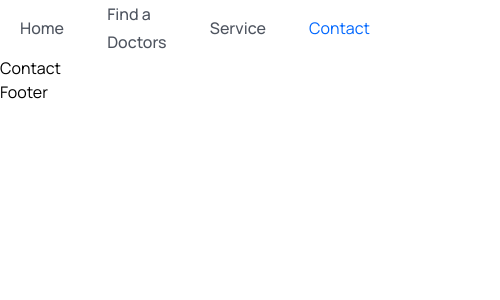
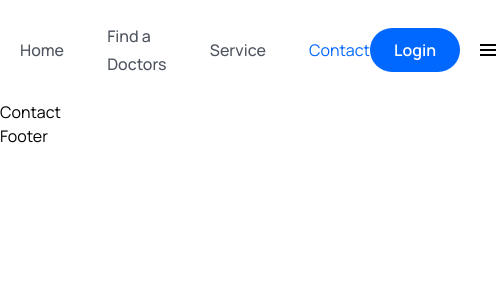
Before and after one commit to SalmanMohammed2001/Doctor_Appointement, a React (Vite) app: page /contact in a window 390 px wide. Shown: the top 300 px of the page, 500 px wide, since content can reach past the window. Built offline with nearby package versions, Linux system fonts and the light colour scheme.

Commit message:
header style add:

```diff
--- a/src/components/Header/Header.tsx
+++ b/src/components/Header/Header.tsx
@@ -1,6 +1,8 @@
 import logo from '../../assets/images/logo.png'
-import {NavLink} from "react-router-dom";
-
+import {Link, NavLink} from "react-router-dom";
+import userImg from '../../assets/images/avatar-icon.png'
+import {BiMenu} from 'react-icons/bi'
+import {useRef} from "react";
 
 const navLink = [
     {
@@ -21,6 +23,9 @@
     },
 ]
 const Header = () => {
+
+
+
     return (
         <header className="header flex items-center">
             <div className="container">
@@ -29,7 +34,7 @@
                     <div>
                         <img src={logo} alt=""/>
                     </div>
-
+                    {/*============menu==============================*/}
                     <div className="navihation ">
                         <ul className="menu flex items-center gap-[2.7rem]">
                             {navLink.map((link, index) => {
@@ -37,7 +42,7 @@
                                     <li key={index}>
                                         <NavLink to={link.path}
                                                  className={navClass => navClass.isActive ? "text-primaryColor text-[16px] leading-7" +
-                                                     "font-[600]" : "text-textColor text-[16px] leading-7 font-[500]"}>{link.display}</NavLink>
+                                                     "font-[600]" : "text-textColor text-[16px] leading-7 font-[500] hover:text-primaryColor"}>{link.display}</NavLink>
                                     </li>
                                 )
                             })
@@ -46,8 +51,27 @@
                         </ul>
                     </div>
 
+                    {/*==================nav right===================*/}
+
+                <div className={"flex items-center gap-4"}>
+                    <div className={"hidden"}>
+                        <Link to={"/"}>
+                            <figure className="w-[35px] h-[35px] rounded-full cursor-pointer">
+                                <img src={userImg} className="w-full rounded-full" alt=""/>
+                            </figure>
+                        </Link>
+                    </div>
+                    <Link to={"/login"}>
+                        <button className="bg-primaryColor py-2 px-6 text-white font-[600] h-[44px] flex items-center
+                        justify-center rounded-[50px]">
+                            Login
+                        </button>
+                    </Link>
+                    <span className={"md:hidden"}>
+                        <BiMenu className={"w-6 h-6 cursor-pointer"}/>
+                    </span>
                 </div>
-
+                </div>
             </div>
         </header>
     );
--- a/src/index.css
+++ b/src/index.css
@@ -21,6 +21,9 @@
     .text_para{
         @apply text-[18px] leading-[30px] font-[400] text-textColor mt-[18px]
     }
+    .header{
+        @apply bg-[url('./assets/images/mask.png')] bg-no-repeat bg-center bg-cover w-full h-[100px]
+    }
 }
 
 @media only screen and (max-width: 1024px){
```
